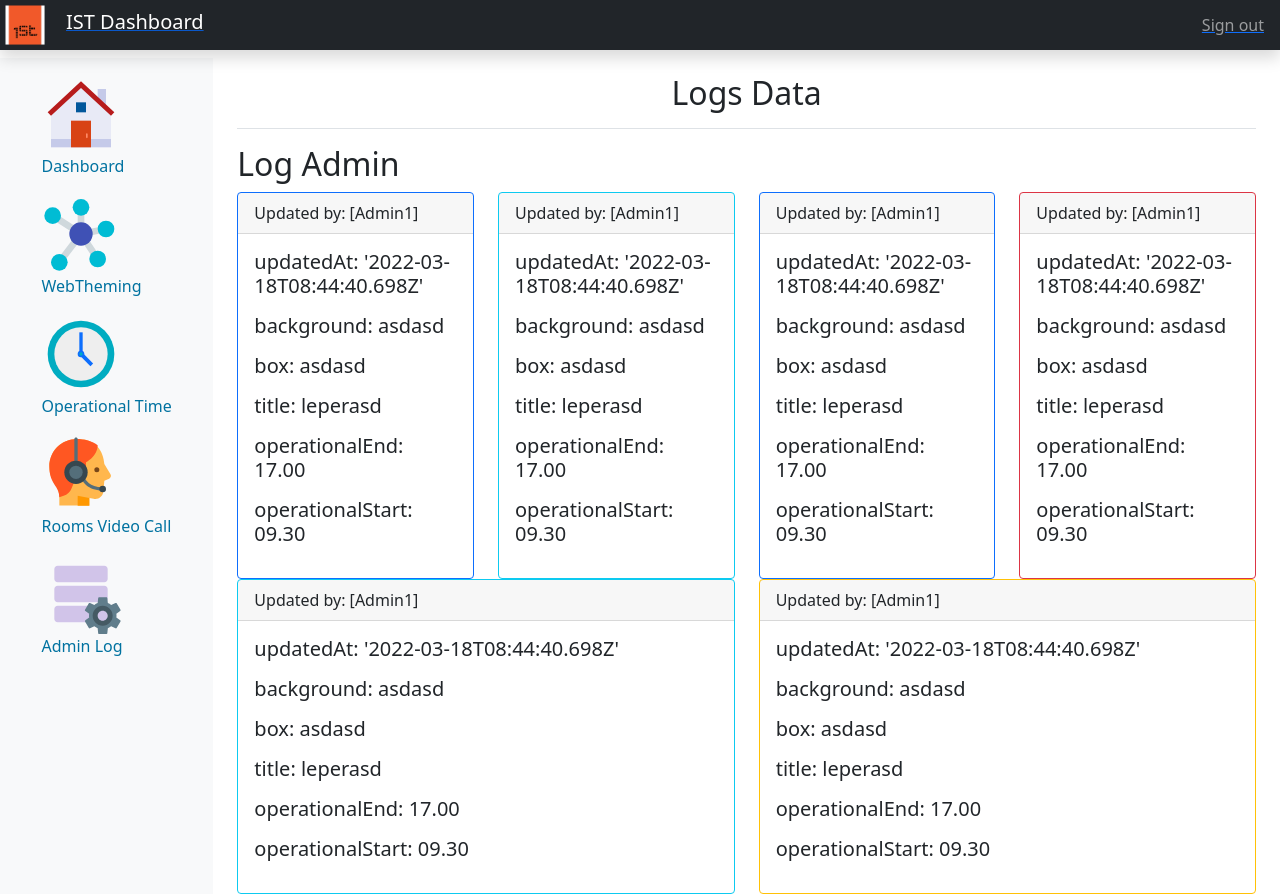
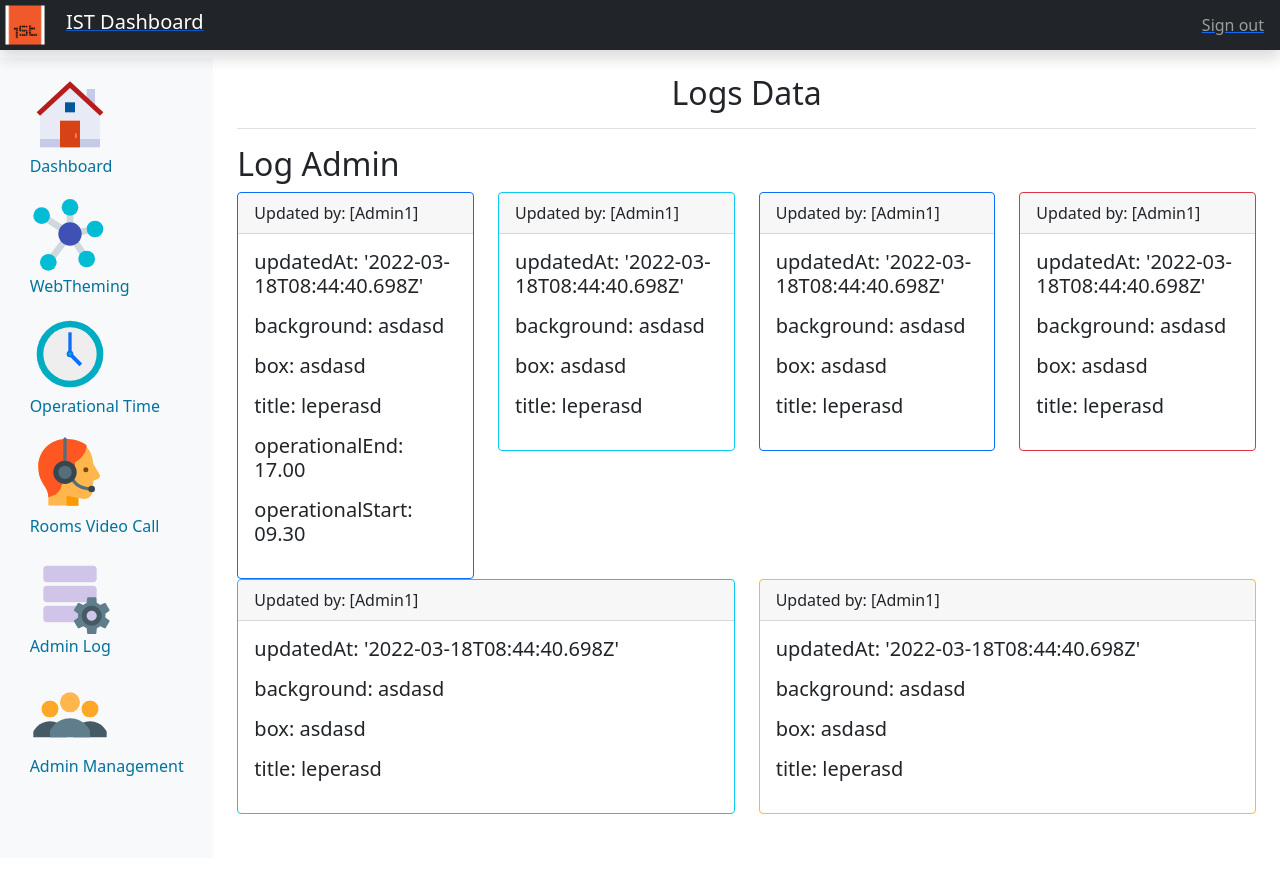
Before and after one commit to NathanaelNeria/IST_Dashboard, a React (Create React App) app: page /pageLog in a window 1280 px wide. After the commit the page ends 858 px from the top, so only its background shows below. Built offline with nearby package versions, Linux system fonts and the light colour scheme.

Commit message:
nambahin admin management

```diff
--- a/src/component/nav.jsx
+++ b/src/component/nav.jsx
@@ -40,6 +40,12 @@ function NavBar() {
                 <p style={{ color: "#0072A0" }}> Admin Log</p>
               </Link>
             </li>
+            <li className="nav-item">
+              <Link to="/adminManagement" style={{ textDecoration: "none" }}>
+                <FcIcons.FcConferenceCall style={{ height: "80px", width: "80px" }} />
+                <p style={{ color: "#0072A0" }}> Admin Management</p>
+              </Link>
+            </li>
           </ul>
         </div>
       </nav>
--- a/src/pages/PageLog/PageLog.jsx
+++ b/src/pages/PageLog/PageLog.jsx
@@ -55,8 +55,6 @@ function PageLog() {
                       <p>background: asdasd</p>
                       <p> box: asdasd</p>
                       <p>title: leperasd</p>
-                      <p>operationalEnd: 17.00</p>
-                      <p>operationalStart: 09.30</p>
                     </Card.Title>
                   </Card.Body>
                 </Card>
@@ -70,8 +68,6 @@ function PageLog() {
                       <p>background: asdasd</p>
                       <p> box: asdasd</p>
                       <p>title: leperasd</p>
-                      <p>operationalEnd: 17.00</p>
-                      <p>operationalStart: 09.30</p>
                     </Card.Title>
                   </Card.Body>
                 </Card>
@@ -85,8 +81,6 @@ function PageLog() {
                       <p>background: asdasd</p>
                       <p> box: asdasd</p>
                       <p>title: leperasd</p>
-                      <p>operationalEnd: 17.00</p>
-                      <p>operationalStart: 09.30</p>
                     </Card.Title>
                   </Card.Body>
                 </Card>
@@ -100,8 +94,6 @@ function PageLog() {
                       <p>background: asdasd</p>
                       <p> box: asdasd</p>
                       <p>title: leperasd</p>
-                      <p>operationalEnd: 17.00</p>
-                      <p>operationalStart: 09.30</p>
                     </Card.Title>
                   </Card.Body>
                 </Card>
@@ -115,8 +107,6 @@ function PageLog() {
                       <p>background: asdasd</p>
                       <p> box: asdasd</p>
                       <p>title: leperasd</p>
-                      <p>operationalEnd: 17.00</p>
-                      <p>operationalStart: 09.30</p>
                     </Card.Title>
                   </Card.Body>
                 </Card>
--- /dev/null
+++ b/src/pages/adminManagement/adminManagement.jsx
@@ -0,0 +1,28 @@
+import React from "react";
+import Header from "../../component/Header";
+import NavBar from "../../component/nav";
+function AdminManagement() {
+  return (
+    <>
+      <Header />
+      <div className="container-fluid">
+        <div className="row " style={{ height: "100vh" }}>
+          <NavBar />
+          <div className="col-md-9 ms-sm-auto col-lg-10 px-md-4">
+            <div className="d-flex justify-content-between flex-column flex-wrap flex-md-nowrap align-items-center pt-3 pb-2 mb-3 border-bottom">
+              <h1 className="h2">Admin Management</h1>
+            </div>
+            <h2>Admin or Superviser data</h2>
+            <div className="row">
+              <div className="col">
+                <h5>Haloooo</h5>
+              </div>
+            </div>
+          </div>
+        </div>
+      </div>
+    </>
+  );
+}
+
+export default AdminManagement;
--- a/src/routes/router.js
+++ b/src/routes/router.js
@@ -6,6 +6,7 @@ import WebTheming from "../pages/webTheming/webTheming";
 import OperationalTime from "../pages/operational Time/OperationalTime";
 import Rooms from "../pages/RoomVideoCall/Room";
 import PageLog from "../pages/PageLog/PageLog";
+import AdminManagement from "../pages/adminManagement/adminManagement";
 function Router() {
   return (
     <>
@@ -28,6 +29,9 @@ function Router() {
         <Route exact path="/">
           <Login />
         </Route>
+        <Route exact path="/adminManagement">
+          <AdminManagement />
+        </Route>
       </Switch>
     </>
   );
```
Also changed, not shown: 1 other file (tests, documents, lock files or other folders).
